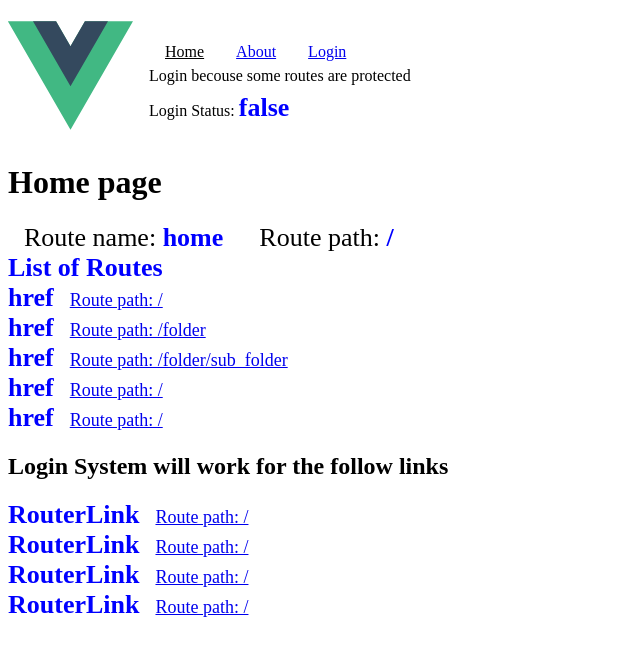
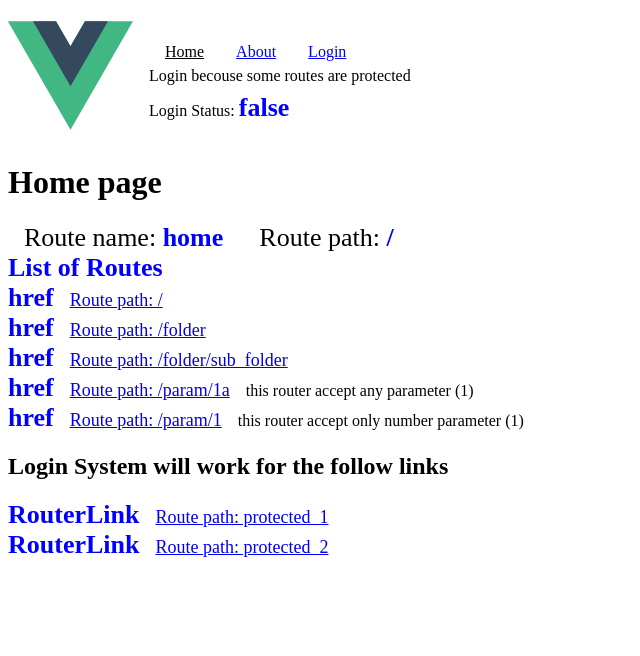
Before and after one commit to josecome/vuejs-routes, a Vue app: page / in a window 1280 px wide. Shown: the top 656 px of the page, without its empty margins (0-640 px from the left). Built offline with nearby package versions, Linux system fonts and the light colour scheme.

Commit message:
More logic added

```diff
--- a/src/router/index.js
+++ b/src/router/index.js
@@ -23,6 +23,32 @@ const router = createRouter({
       component: HomeView
     },
     {
+      path: '/param/:id',
+      name: 'param',
+      component: HomeView
+    },
+    {
+      path: '/param/:id',
+      name: 'param',
+      component: HomeView
+    },
+    {
+      path: '/protected_1',
+      name: 'protected_1',
+      component: HomeView,
+      meta: {
+        requiresAuth: true
+      }
+    },
+    {
+      path: '/protected_2',
+      name: 'protected_2',
+      component: HomeView,
+      meta: {
+        requiresAuth: true
+      }
+    },
+    {
       path: '/login',
       name: 'login',
       component: LoginView
--- a/src/views/HomeView.vue
+++ b/src/views/HomeView.vue
@@ -15,13 +15,11 @@ const route_path = ref(route.path)
     <strong>href</strong> <a href="/" class="route">Route path: /</a><br />
     <strong>href</strong> <a href="/folder" class="route">Route path: /folder</a><br />
     <strong>href</strong> <a href="/folder/sub_folder" class="route">Route path: /folder/sub_folder</a><br />
-    <strong>href</strong> <a href="/" class="route">Route path: /</a><br />
-    <strong>href</strong> <a href="/" class="route">Route path: /</a><br />
+    <strong>href</strong> <a href="/param/1a" class="route">Route path: /param/1a</a> this router accept any parameter (1)<br />
+    <strong>href</strong> <a href="/param/1" class="route">Route path: /param/1</a> this router accept only number parameter (1)<br />
     <h2>Login System will work for the follow links</h2>
-    <strong>RouterLink</strong> <a href="/" class="route">Route path: /</a><br />
-    <strong>RouterLink</strong> <a href="/" class="route">Route path: /</a><br />
-    <strong>RouterLink</strong> <a href="/" class="route">Route path: /</a><br />
-    <strong>RouterLink</strong> <a href="/" class="route">Route path: /</a><br />
+    <strong>RouterLink</strong> <a href="/protected_1" class="route">Route path: protected_1</a><br />
+    <strong>RouterLink</strong> <a href="/protected_2" class="route">Route path: protected_2</a><br />
   </main>
 </template>
 <style scoped>
```
